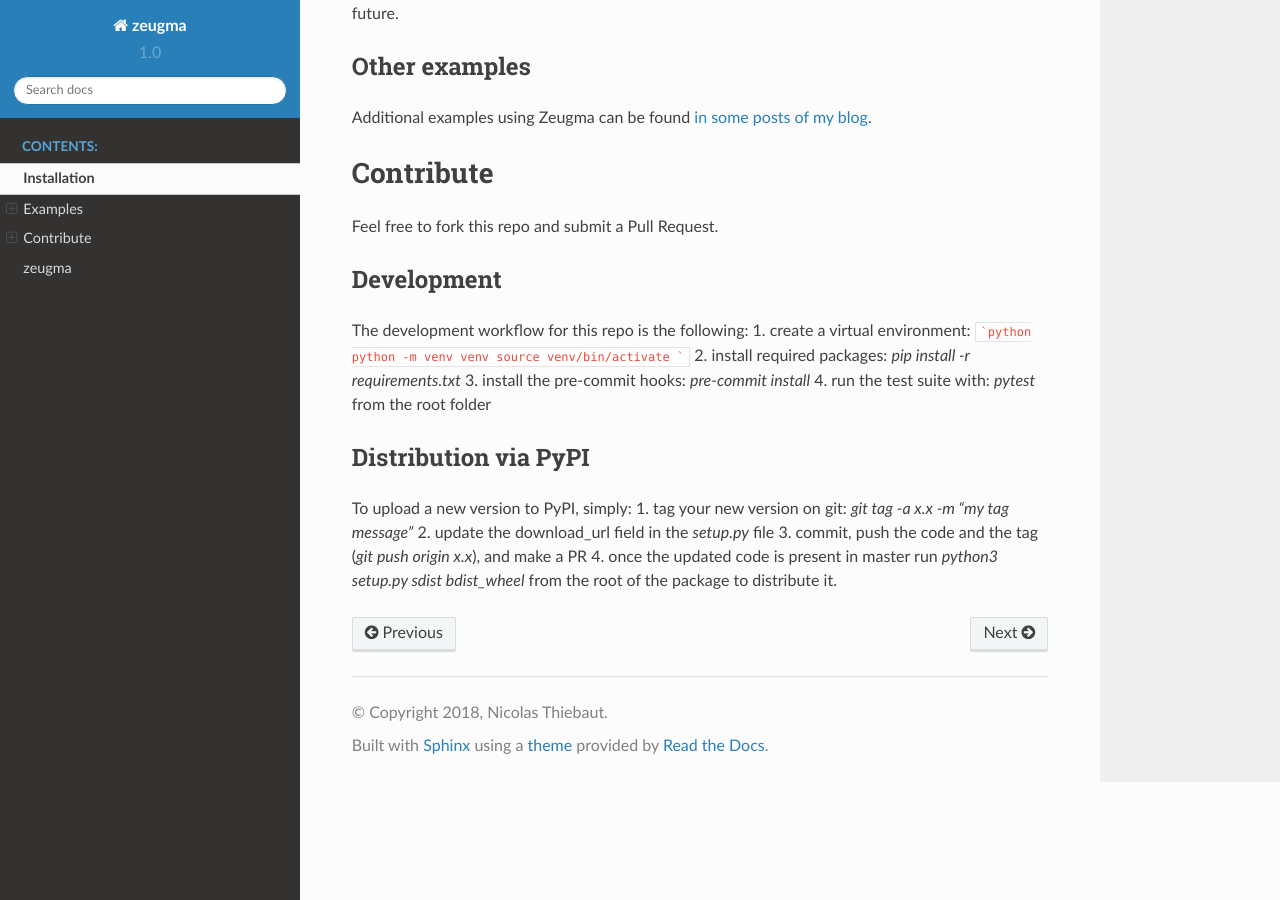
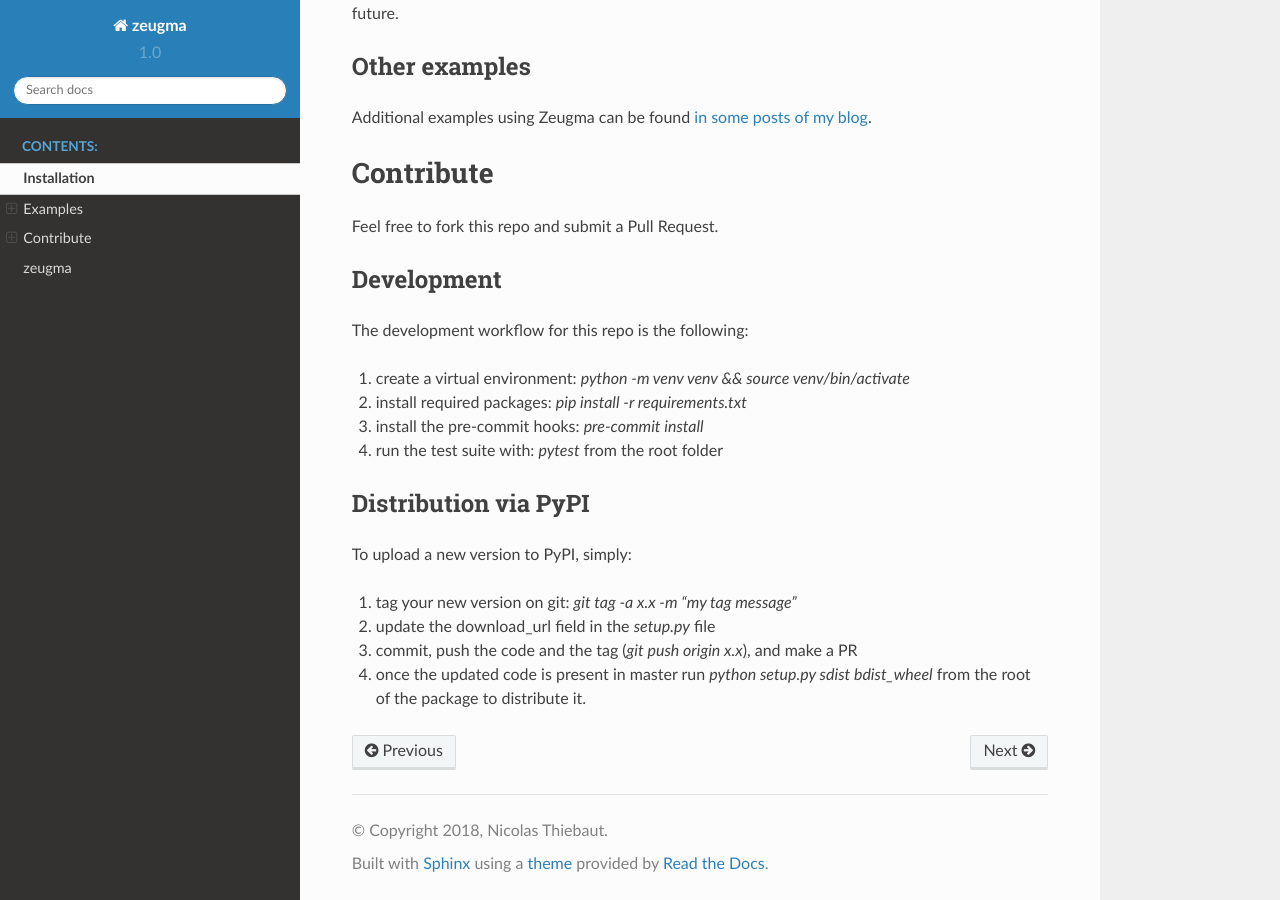
Before and after one commit to nkthiebaut/zeugma, a Sphinx documentation site: the page built from docs/readme.rst, in a window 1280 px wide and 900 px high, scrolled down 875 px. Built offline with Sphinx 7.4.7 and the Read the Docs theme 2.0.0, drawn with Linux system fonts in a browser that asks for light colours.

````diff
--- a/README.rst
+++ b/README.rst
@@ -80,11 +80,8 @@ Development
 ***********
 
 The development workflow for this repo is the following:
-1. create a virtual environment:
-```python
-python -m venv venv
-source venv/bin/activate
-```
+
+1. create a virtual environment: `python -m venv venv && source venv/bin/activate`
 2. install required packages: `pip install -r requirements.txt`
 3. install the pre-commit hooks: `pre-commit install`
 4. run the test suite with: `pytest` from the root folder
@@ -93,7 +90,8 @@ Distribution via PyPI
 *********************
 
 To upload a new version to PyPI, simply:
+
 1. tag your new version on git: `git tag -a x.x -m "my tag message"`
 2. update the download_url field in the `setup.py` file
 3. commit, push the code and the tag (`git push origin x.x`), and make a PR
-4. once the updated code is present in master run `python3 setup.py sdist bdist_wheel` from the root of the package to distribute it.
+4. once the updated code is present in master run `python setup.py sdist bdist_wheel` from the root of the package to distribute it.
--- a/docs/conf.py
+++ b/docs/conf.py
@@ -131,7 +131,7 @@ htmlhelp_basename = "zeugmadoc"
 
 # -- Options for LaTeX output ---------------------------------------------
 
-latex_elements: dict = {
+latex_elements = {  # type: ignore
     # The paper size ('letterpaper' or 'a4paper').
     #
     # 'papersize': 'letterpaper',
````
Also changed, not shown: .travis.yml, 1 other file.
